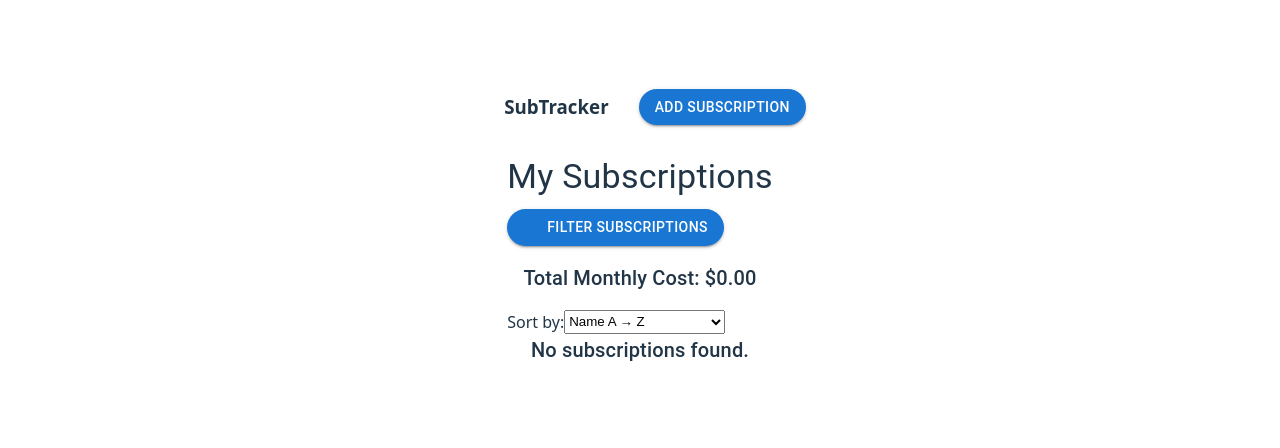
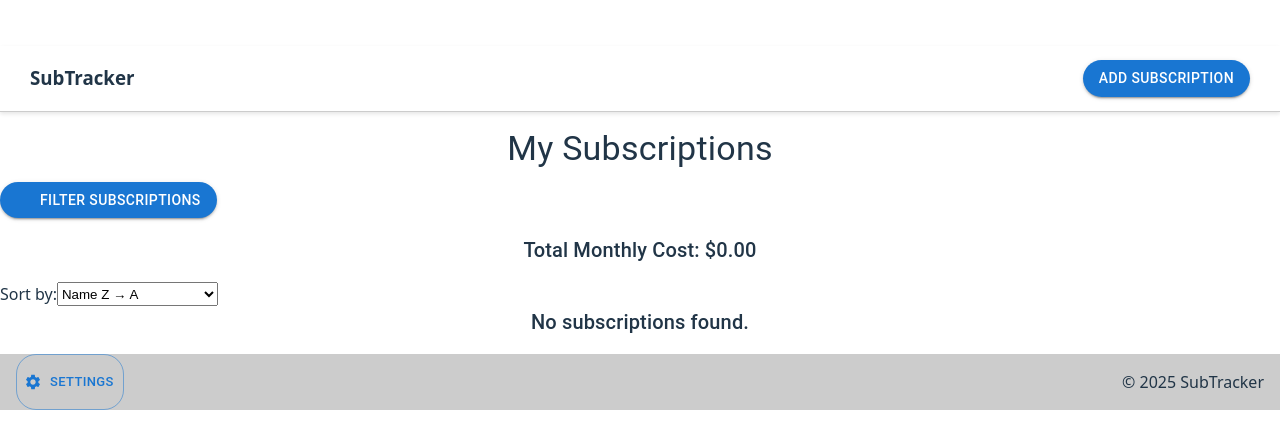
Before and after one commit to ok-qa/subtracker-app, a React (Vite) app: page / in a window 1280 px wide. Shown: the part 172-620 px from the top of the page. Built offline with nearby package versions, Linux system fonts and the light colour scheme; some icons are missing.

Commit message:
footer and settings page
added settings page (is not working yet)

```diff
--- a/src/App.jsx
+++ b/src/App.jsx
@@ -3,6 +3,7 @@ import HomePage from "./pages/HomePage/HomePage";
 import AddSubscriptionPage from "./pages/AddSubscriptionPage/AddSubscriptionPage";
 import EditSubscriptionPage from "./pages/EditSubscriptionPage/EditSubscriptionPage";
 import styles from "./App.module.css";
+import SettingsPage from "./pages/SettingsPage/SettingsPage";
 
 function App() {
   return (
@@ -11,6 +12,7 @@ function App() {
         <Route path="/" element={<HomePage />} />
         <Route path="/add" element={<AddSubscriptionPage />} />
         <Route path="/edit/:id" element={<EditSubscriptionPage />} />
+        <Route path="/settings" element={<SettingsPage />} />
       </Routes>
     </div>
   );
--- a/src/api/localStorage.js
+++ b/src/api/localStorage.js
@@ -9,10 +9,14 @@ export const getInitialSubscriptions = () => {
   }
 };
 
-// //save subscription whenever it changes
-// export const updateSub = useEffect(() => {
-//   localStorage.setItem("subscriptions", JSON.stringify(subscriptions));
-// }, [subscriptions]);
+//save subscription whenever it changes
+export const updateSubscription = (subscriptions) => {
+  try {
+    localStorage.setItem("subscriptions", JSON.stringify(subscriptions));
+  } catch (error) {
+    console.error("Failed to update subscriptions:", error);
+  }
+};
 
 // // CRUD operations
 // const [subscriptions, setSubscriptions] = useState(() => {
--- a/src/components/AddSubscriptionBtn/AddSubscriptionBtn.jsx
+++ b/src/components/AddSubscriptionBtn/AddSubscriptionBtn.jsx
@@ -14,7 +14,7 @@ export default function AddSubscriptionBtn() {
       <Button
         variant="contained"
         color="primary"
-        sx={{ borderRadius: "20px" }}
+        sx={{ borderRadius: "20px", marginRight: "30px" }}
         onClick={() => navigate("/add")}
       >
         Add Subscription
--- a/src/components/Footer/Footer.jsx
+++ b/src/components/Footer/Footer.jsx
@@ -0,0 +1,28 @@
+import { Link } from "react-router-dom";
+import { Settings } from "@mui/icons-material";
+import { Button, CircularProgress } from "@mui/material";
+
+import SettingsPage from "../../pages/SettingsPage/SettingsPage";
+import styles from "./Footer.module.css";
+
+const Footer = () => {
+  return (
+    <div className={styles.footer}>
+      <Button
+        component={Link}
+        to="/settings"
+        loadingIndicator={<CircularProgress color="inherit" size={16} />}
+        loadingPosition="center"
+        size="small"
+        variant="outlined"
+        sx={{ borderRadius: "20px", marginLeft: "16px" }}
+        startIcon={<Settings />}
+      >
+        Settings
+      </Button>
+      <p className={styles.text}>© 2025 SubTracker</p>
+    </div>
+  );
+};
+
+export default Footer;
--- a/src/components/Footer/Footer.module.css
+++ b/src/components/Footer/Footer.module.css
@@ -0,0 +1,15 @@
+.footer {
+  display: flex;
+  flex-direction: row;
+  justify-content: space-between;
+
+  width: 100%;
+  background-color: #ccc;
+
+  position: sticky;
+  bottom: 0;
+}
+
+.text {
+  margin-right: 16px;
+}
--- a/src/components/Header/Header.module.css
+++ b/src/components/Header/Header.module.css
@@ -1,11 +1,20 @@
 .header {
+  width: 100%;
   display: flex;
+  justify-content: space-between;
+  /* align-content: space-around; */
 
-  justify-content: space-between;
-  align-content: space-around;
+  border-bottom: 1px solid #ccc;
+  /* padding: 16px; */
+  box-shadow: 0 2px 4px rgba(0, 0, 0, 0.1);
+  background-color: white;
+  position: sticky;
+  top: 0;
+  /* position: relative; */
+  z-index: 10;
 }
 .title {
   font: bold;
   margin-left: 30px;
-  margin-right: 30px;
+  /* margin-right: 30px; */
 }
--- a/src/context/SubscriptionContext.jsx
+++ b/src/context/SubscriptionContext.jsx
@@ -1,19 +1,25 @@
 import { createContext, useContext, useEffect, useState } from "react";
+import {
+  getInitialSubscriptions,
+  updateSubscription,
+} from "../api/localStorage";
 
 const SubscriptionContext = createContext();
 export const useSubscriptions = () => useContext(SubscriptionContext);
 
 export const SubscriptionProvider = ({ children }) => {
-  const [subscriptions, setSubscriptions] = useState(() => {
-    const stored = localStorage.getItem("subscriptions");
-    return stored ? JSON.parse(stored) : [];
-  });
-  const [sortOption, setSortOption] = useState("name-asc");
+  const [subscriptions, setSubscriptions] = useState(getInitialSubscriptions);
+  const [sortOption, setSortOption] = useState("name-desc");
   const [categoryFilters, setCategoryFilters] = useState([]);
 
   // Sync to localStorage
+  // useEffect(() => {
+  //   localStorage.setItem("subscriptions", JSON.stringify(subscriptions));
+  // }, [subscriptions]);
+
   useEffect(() => {
-    localStorage.setItem("subscriptions", JSON.stringify(subscriptions));
+    console.log("subscriptions", subscriptions);
+    updateSubscription(subscriptions);
   }, [subscriptions]);
 
   // CRUD operations
--- a/src/index.css
+++ b/src/index.css
@@ -25,12 +25,17 @@ a:hover {
   color: #535bf2;
 }
 
+html,
 body {
+  height: 100%;
   margin: 0;
+}
+
+body {
   display: flex;
   place-items: center;
   min-width: 320px;
-  min-height: 100vh;
+  /* min-height: 100vh; */
 }
 
 h1 {
--- a/src/pages/HomePage/HomePage.jsx
+++ b/src/pages/HomePage/HomePage.jsx
@@ -1,4 +1,5 @@
 import AddSubscriptionBtn from "../../components/AddSubscriptionBtn/AddSubscriptionBtn";
+import Footer from "../../components/Footer/Footer";
 import Header from "../../components/Header/Header";
 import SubscriptionSection from "../HomePage/atoms/SubscriptionsSection/SubscriptionSection";
 //import CategoryFilter from "./atoms/SubscriptionFilter/SubscriptionFilter";
@@ -10,6 +11,7 @@ const HomePage = () => {
       {/* <CategoryFilter /> */}
       {/* <AddSubscriptionBtn /> */}
       <SubscriptionSection />
+      <Footer />
     </>
   );
 };
--- a/src/pages/HomePage/atoms/SubscriptionsSection/SubscriptionSection.jsx
+++ b/src/pages/HomePage/atoms/SubscriptionsSection/SubscriptionSection.jsx
@@ -1,5 +1,5 @@
 import { useState } from "react";
-import { IconButton, Box, Typography, Button } from "@mui/material";
+import { Box, Typography, Button } from "@mui/material";
 import FilterListIcon from "@mui/icons-material/FilterList";
 import SubscriptionList from "../SubscriptionList/SubscriptionList";
 import SortSubscriptionSelect from "../SortSubscriptionSelect/SortSubscriptionSelect";
@@ -10,7 +10,7 @@ const SubscriptionSection = () => {
   const [filterOpen, setFilterOpen] = useState(false);
 
   return (
-    <Box sx={{ p: 2 }}>
+    <Box sx={{ p: 2, width: "100%", flex: 1 }}>
       <Typography variant="h4" align="center" gutterBottom>
         My Subscriptions
       </Typography>
--- /dev/null
+++ b/src/pages/SettingsPage/SettingsPage.jsx
@@ -0,0 +1,98 @@
+import {
+  Box,
+  Typography,
+  FormControl,
+  InputLabel,
+  Select,
+  MenuItem,
+  RadioGroup,
+  FormControlLabel,
+  Radio,
+  Switch,
+  Paper,
+  Button,
+} from "@mui/material";
+import { useState } from "react";
+import { useNavigate } from "react-router-dom";
+
+const SettingsPage = () => {
+  const navigate = useNavigate();
+
+  const [currency, setCurrency] = useState(
+    () => localStorage.getItem("currency") || "usd"
+  );
+  const [theme, setTheme] = useState(localStorage.getItem("theme") || "light");
+  const [notifications, setNotifications] = useState(() => {
+    const saved = localStorage.getItem("notifications");
+    return saved === null ? true : saved === "true";
+  });
+
+  const handleSave = () => {
+    localStorage.setItem("currency", currency);
+    localStorage.setItem("theme", theme);
+    localStorage.setItem("notifications", notifications.toString());
+
+    navigate("/");
+  };
+
+  return (
+    <Box sx={{ p: 3 }}>
+      <Typography variant="h4" gutterBottom>
+        Settings
+      </Typography>
+
+      <Paper elevation={3} sx={{ p: 3, mb: 4 }}>
+        <Typography variant="h6" gutterBottom>
+          Currency
+        </Typography>
+        <FormControl fullWidth>
+          <InputLabel id="currency-label">Currency</InputLabel>
+          <Select
+            labelId="currency-label"
+            value={currency}
+            label="Currency"
+            onChange={(e) => setCurrency(e.target.value)}
+          >
+            <MenuItem value="usd">USD ($)</MenuItem>
+            <MenuItem value="eur">EUR (€)</MenuItem>
+            <MenuItem value="uah">UAH (₴)</MenuItem>
+          </Select>
+        </FormControl>
+      </Paper>
+
+      <Paper elevation={3} sx={{ p: 3, mb: 4 }}>
+        <Typography variant="h6" gutterBottom>
+          Theme
+        </Typography>
+        <RadioGroup
+          row
+          value={theme}
+          onChange={(e) => setTheme(e.target.value)}
+        >
+          <FormControlLabel value="light" control={<Radio />} label="Light" />
+          <FormControlLabel value="dark" control={<Radio />} label="Dark" />
+        </RadioGroup>
+      </Paper>
+
+      <Paper elevation={3} sx={{ p: 3 }}>
+        <Typography variant="h6" gutterBottom>
+          Notifications
+        </Typography>
+        <FormControlLabel
+          control={
+            <Switch
+              checked={notifications}
+              onChange={(e) => setNotifications(e.target.checked)}
+            />
+          }
+          label="Enable email reminders for upcoming payments"
+        />
+      </Paper>
+      <Button variant="outlined" onClick={handleSave} sx={{ mt: 2 }}>
+        Save Settings
+      </Button>
+    </Box>
+  );
+};
+
+export default SettingsPage;
```
Also changed, not shown: src/pages/SettingsPage/SettingsPage.module.css (added).
